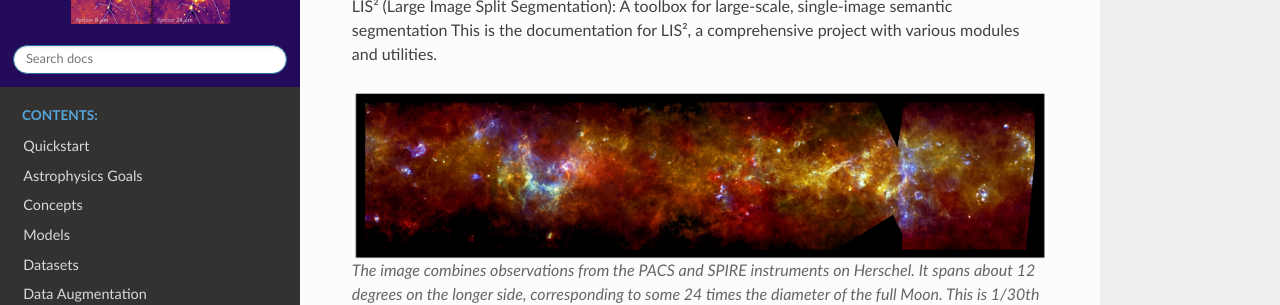
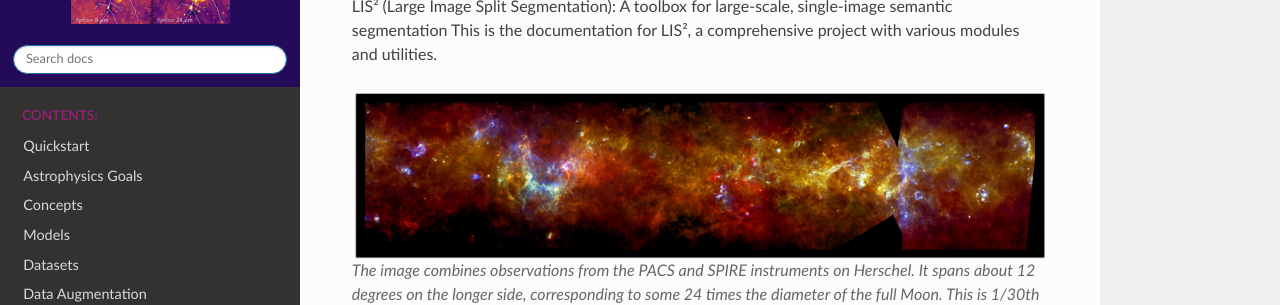
Before and after one commit to multi-learn/lis2, a Sphinx documentation site: the page built from docs/source/index.rst, in a window 1280 px wide. Shown: the part 165-470 px from the top of the page. Built offline with Sphinx 7.4.7 and the Read the Docs theme 3.1.0, drawn with Linux system fonts in a browser that asks for light colours.

Commit message:
Edit custom.css

```diff
--- a/docs/source/_static/custom.css
+++ b/docs/source/_static/custom.css
@@ -19,3 +19,8 @@ wy-menu-vertical p.caption {
 .viewcode-link {
     color: #8C2370;
 }
+
+.wy-nav-side .wy-menu-vertical p.caption,
+.wy-nav-side .wy-menu-vertical p.caption span {
+    color: #8C2370 !important;
+}
```
